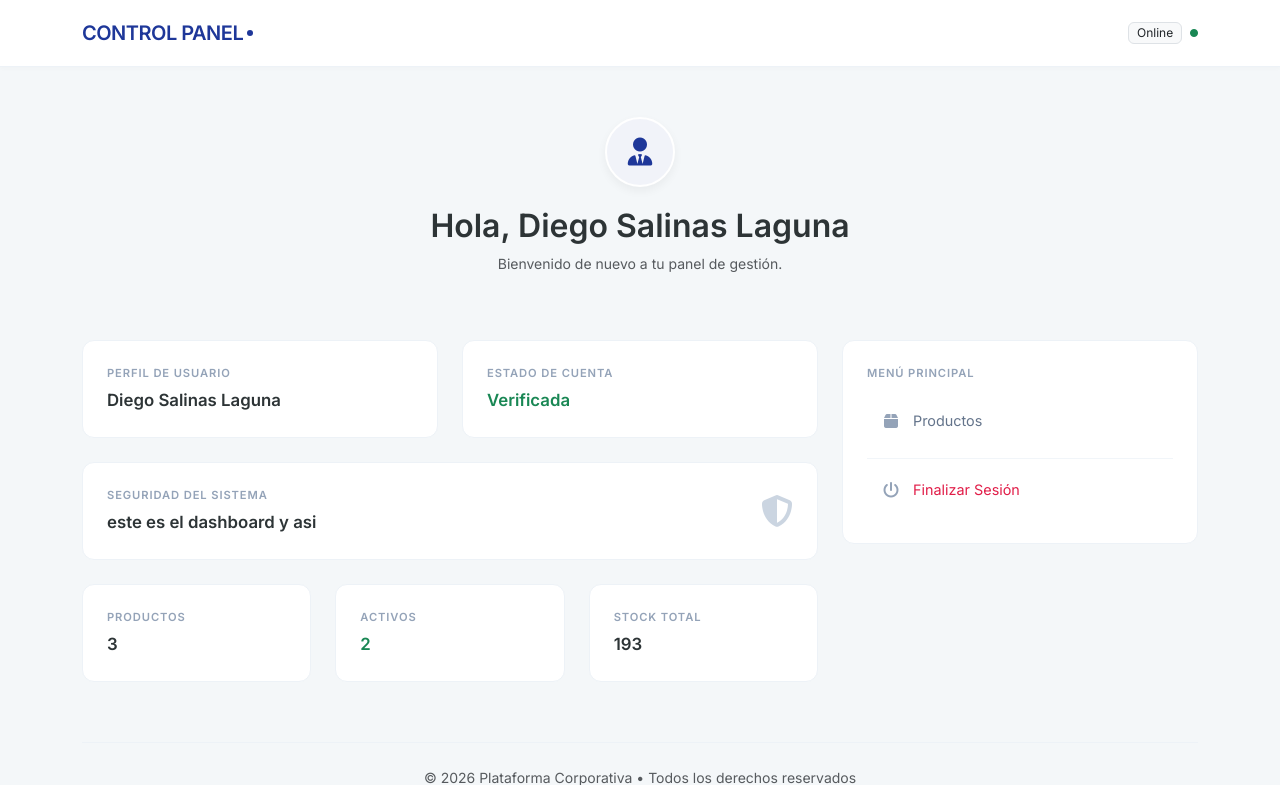
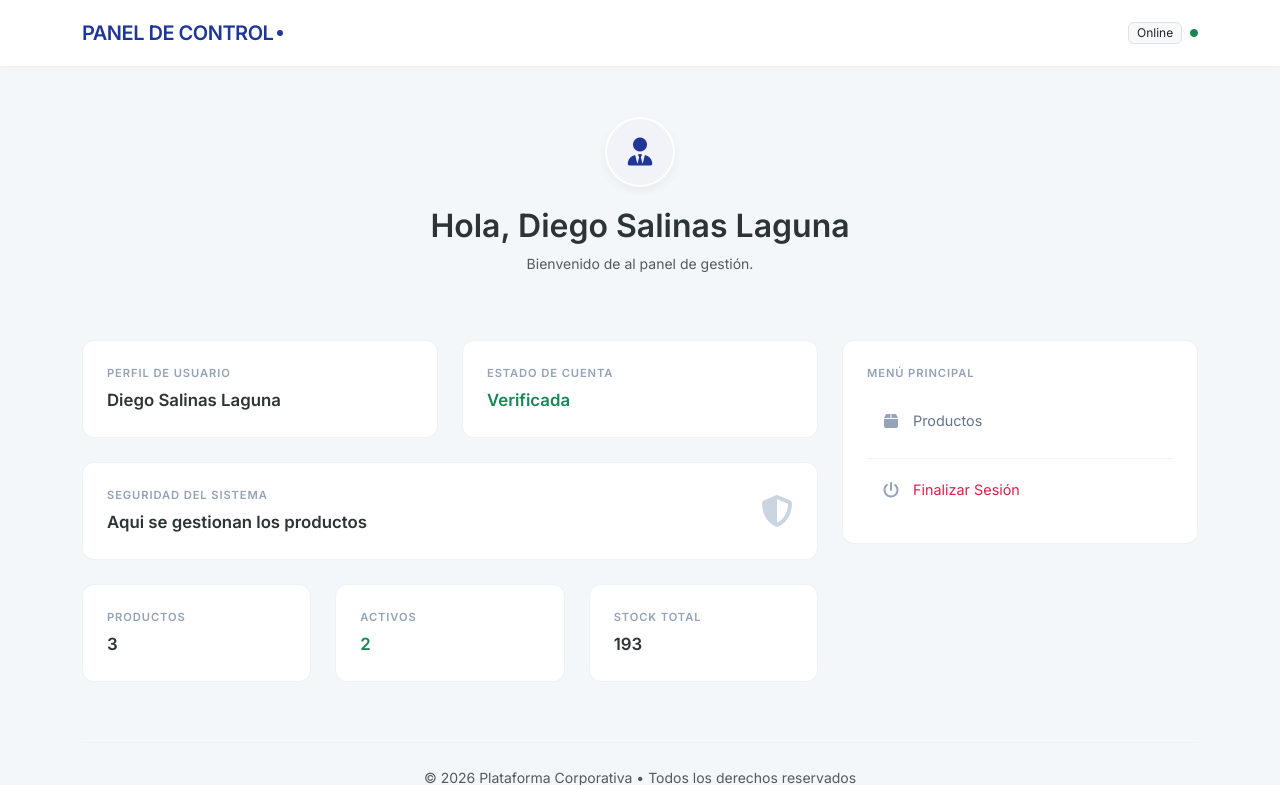
Before and after one commit to EsauRamireZ/PythonPollo, a Flask app: page /dashboard in a window 1280 px wide. Shown: the top 785 px of the page. Run offline with Flask 3, Linux system fonts and the light colour scheme; a user stored in the database is signed in; data comes from the database, SQL or seed files in the repository.

Commit message:
Update dashboard.html

```diff
--- a/templates/dashboard.html
+++ b/templates/dashboard.html
@@ -164,7 +164,7 @@
     <nav class="navbar">
         <div class="container d-flex justify-content-between">
             <a class="navbar-brand" href="#">
-                CONTROL PANEL <span class="brand-dot"></span>
+                PANEL DE CONTROL <span class="brand-dot"></span>
             </a>
             <div class="d-flex align-items-center">
                 <span class="badge bg-light text-dark border me-2" style="font-weight: 500;">Online</span>
@@ -179,7 +179,7 @@
                 <i class="fas fa-user-tie"></i>
             </div>
             <h2 class="fw-bold">Hola, {{ nombre }}</h2>
-            <p class="text-muted small">Bienvenido de nuevo a tu panel de gestión.</p>
+            <p class="text-muted small">Bienvenido de al panel de gestión.</p>
         </div>
 
         {% with messages = get_flashed_messages(with_categories=true) %}
@@ -211,7 +211,7 @@
                         <div class="info-box d-flex justify-content-between align-items-center">
                             <div>
                                 <div class="label-sm">Seguridad del Sistema</div>
-                                <div class="data-value">este es el dashboard y asi</div>
+                                <div class="data-value">Aqui se gestionan los productos</div>
                             </div>
                             <i class="fas fa-shield-alt fa-2x" style="color: #cbd5e1;"></i>
                         </div>
```
